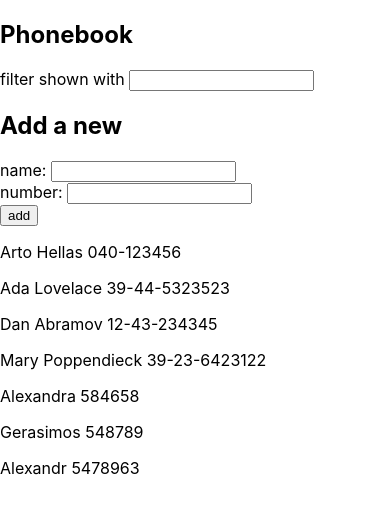
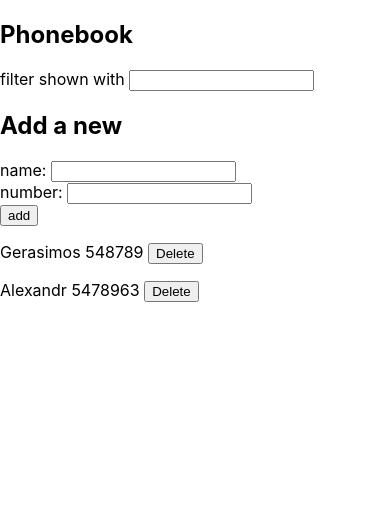
Before and after one commit to papasavvasn/fullStackOpenExercises, a React (Create React App) app in the folder exercises/part2/phonebook/: page / in a window 390 px wide. Shown: the top 514 px of the page. Built offline with nearby package versions, Linux system fonts and the light colour scheme; data requests are answered from the project's data file.

Commit message:
feat(part2d): complete ex 2.17 phonebook step9

```diff
--- a/exercises/part2/phonebook/db.json
+++ b/exercises/part2/phonebook/db.json
@@ -1,30 +1,5 @@
 {
   "persons": [
-    {
-      "name": "Arto Hellas",
-      "number": "040-123456",
-      "id": 1
-    },
-    {
-      "name": "Ada Lovelace",
-      "number": "39-44-5323523",
-      "id": 2
-    },
-    {
-      "name": "Dan Abramov",
-      "number": "12-43-234345",
-      "id": 3
-    },
-    {
-      "name": "Mary Poppendieck",
-      "number": "39-23-6423122",
-      "id": 4
-    },
-    {
-      "name": "Alexandra",
-      "number": "584658",
-      "id": 5
-    },
     {
       "name": "Gerasimos",
       "number": "548789",
--- a/exercises/part2/phonebook/src/App.tsx
+++ b/exercises/part2/phonebook/src/App.tsx
@@ -24,7 +24,7 @@ const App = () => {
       event.preventDefault()
       const names = persons.map(person => person.name)
       if (!names.includes(newName)) {
-        personService.addPerson({ name: newName, number: newNumber, id: persons.length + 1 })
+        personService.addPerson({ name: newName, number: newNumber, id: persons.length + 1 + "" })
           .then(({ data }) => setPersons([...persons, { name: data.name, number: data.number, id: data.id }]))
       } else {
         window.alert(`${newName} is already added to phonebook`)
@@ -47,7 +47,7 @@ const App = () => {
       <h2>Phonebook</h2>
       <Filter filter={filter} handleFilterChange={handleFilterChange} />
       <EntryAdder newName={newName} newNumber={newNumber} {...EntryAdderCallbacks} />
-      <Persons filter={filter} persons={persons} />
+      <Persons filter={filter} persons={persons} setPersons={setPersons} />
     </div>
   )
 }
--- a/exercises/part2/phonebook/src/Persons.tsx
+++ b/exercises/part2/phonebook/src/Persons.tsx
@@ -1,10 +1,29 @@
 import React from 'react'
+import personsService from "./services/persons"
 
 export type Person = {
     name: string,
     number: string,
-    id: number
+    id: string
 }
 
-export const Persons = ({ persons, filter }: { persons: Person[], filter: string }) => <>
-    {persons.filter(person => person.name.toLowerCase().includes(filter.toLowerCase())).map(person => <p key={person.name}>{person.name} {person.number}</p>)}</>
+export const Persons = ({ persons, filter, setPersons }: { persons: Person[], filter: string, setPersons: (persons: Person[]) => void }) => {
+
+    const clickHandler = (id: string) => {
+        if (window.confirm(`Delete ${persons.find(person => person.id === id)?.name}`)) {
+            personsService.deletePerson(id).then(({ status }) => {
+                if (status === 200) {
+                    setPersons(persons.filter(person => person.id !== id))
+                }
+            })
+
+        }
+    }
+
+    return <>
+        {persons.filter(person => person.name.toLowerCase().includes(filter.toLowerCase()))
+            .map(person =>
+                <p key={person.name}>{person.name} {person.number} <button onClick={() => clickHandler(person.id)}>Delete</button> </p>
+            )}
+    </>
+}
--- a/exercises/part2/phonebook/src/services/persons.ts
+++ b/exercises/part2/phonebook/src/services/persons.ts
@@ -6,7 +6,10 @@ const getPersons = () => axios.get(baseUrl)
 
 const addPerson = ({ name, number, id }: Person) => axios.post('http://localhost:3001/persons', { name, number, id })
 
+const deletePerson = (id: string) => axios.delete(`${baseUrl}/${id}`)
+
 export default {
-    getPersons,
-    addPerson
+    addPerson,
+    deletePerson,
+    getPersons
 }
```
